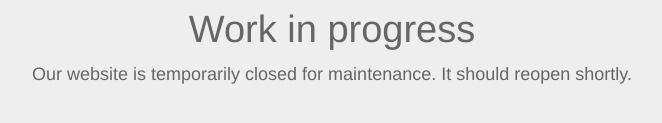
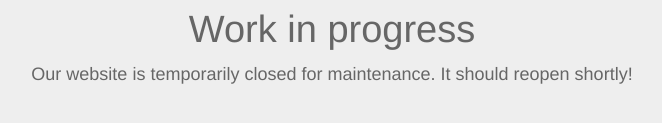
Before and after one commit to ronex/work-in-progress-site, a plain HTML site: page index.html in a window 1280 px wide. Shown: the part 453-576 px from the top of the page, 308-970 px from the left. Drawn offline with Linux system fonts and the light colour scheme.

Commit message:
Test from GitHub client

```diff
--- a/index.html
+++ b/index.html
@@ -15,7 +15,7 @@
 			<div class="container">
 				<i class="fa fa-exclamation-triangle"></i>
 				<h1>Work in progress</h1>
-				<p>Our website is temporarily closed for maintenance. It should reopen shortly.</p>
+				<p>Our website is temporarily closed for maintenance. It should reopen shortly!</p>
 			</div>
 		</div>
 	</body>
```
